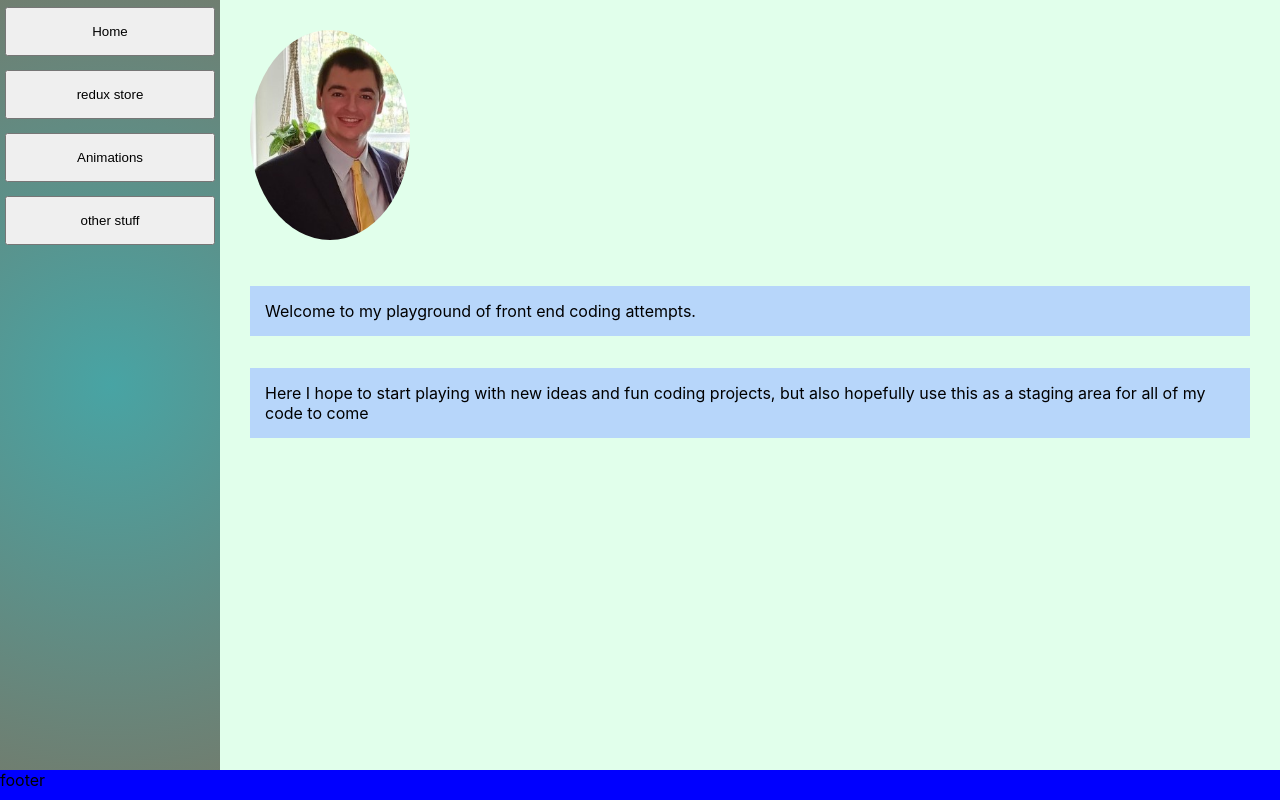
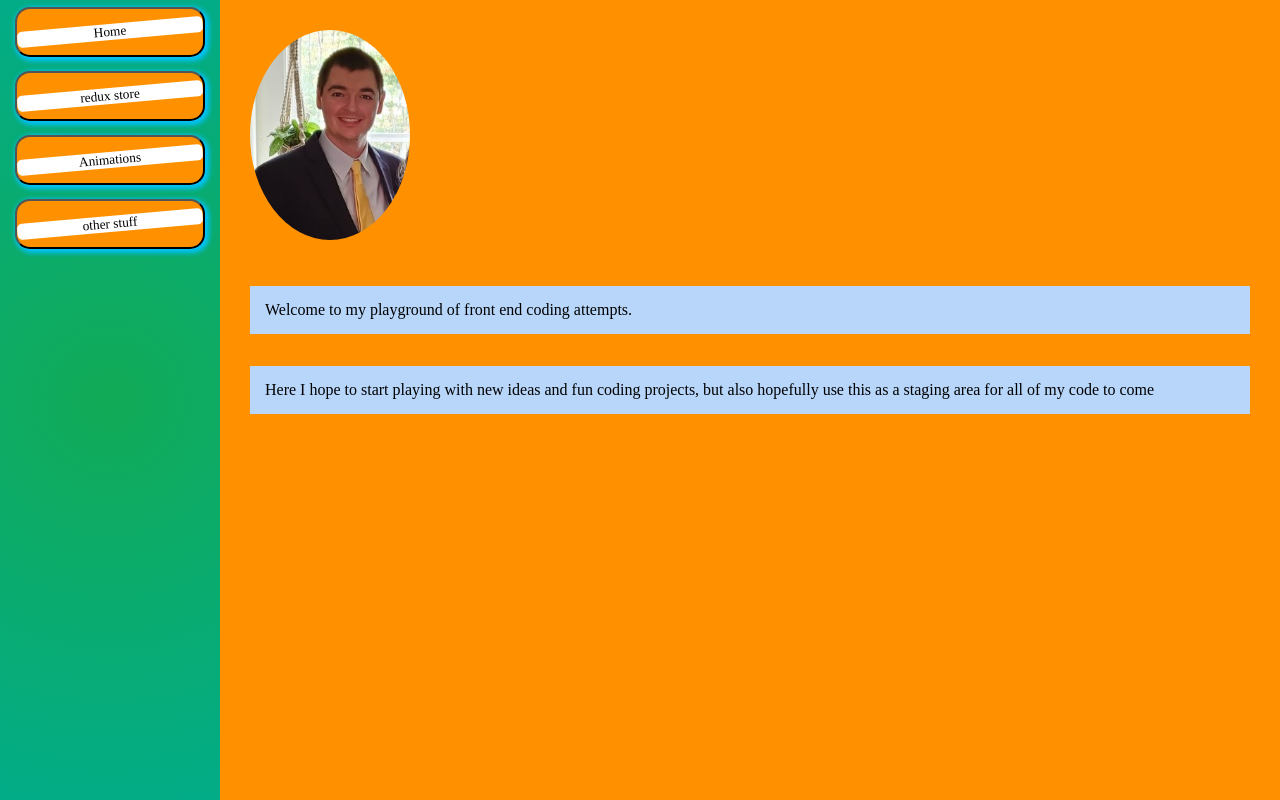
Before and after one commit to dancrump1/project1-2021, a React (Create React App) app: page / in a window 1280 px wide. Built offline with nearby package versions, Linux system fonts and the light colour scheme.

Commit message:
Add font family, global main background color, remove footer

```diff
--- a/src/AnimationsDemonstration.js
+++ b/src/AnimationsDemonstration.js
@@ -9,7 +9,7 @@ const AnimationsDemonstration = () => {
         <motion.div
           style={{
             width: "50px",
-            height: "60px",
+            height: "70px",
             backgroundColor: "lightgrey",
             border: "15px solid teal",
             overflow: "hidden",
--- a/src/App.css
+++ b/src/App.css
@@ -2,21 +2,26 @@
   --side-nav-width: 220px;
 }
 
-/* Mobile */
+* {
+ font-family: Bradley Hand, cursive;
+}
+
+ /* Mobile */
 
 .app {
   display: flex;
   flex-wrap: wrap;
-  height: 100vh;
-  width: 100vw;
+  height: 100%;
+  width: 100%;
+  overflow: hidden;
   box-sizing: border-box;
-  background-color: #c38d9e;
 }
+
 
 .sideNav {
   flex-basis: var(--side-nav-width);
-  height: calc(100% - 30px);
-  background: radial-gradient(circle, rgba(255, 255, 255, 0.281), #e27c607e);
+  height: 100%;
+  background: radial-gradient(circle, rgb(17, 170, 86), #02ac87);
 }
 
 .sideNavContainer {
@@ -27,22 +32,24 @@
 }
 
 .navButton {
-  margin: 7px 5px;
+  margin: 7px 15px;
   padding: 15px 0;
+  border-radius: 15px;
+  background: #ff9100;
+  box-shadow: 2px 2px 5px 2px #00c3ff;
+}
+
+.navButtonText {
+  transform: rotate(-5deg);
+  background-color: white;
+  border-radius: 5px;
 }
 
 .body {
   flex-basis: calc(100% - var(--side-nav-width));
-  height: calc(100% - 30px);
+  height: 100%;
   width: 100%;
-  background-color: #41b3a3;
-}
-
-.footer {
-  flex-basis: 100%;
-  background-color: blue;
-  height: 30px;
-  width: 100%;
+  background-color: #ff9100;
 }
 
 /* Table */
@@ -52,7 +59,6 @@
     height: 100vh;
     width: 100vw;
     box-sizing: border-box;
-    background-color: teal;
   }
 }
 
@@ -64,6 +70,26 @@
     height: 100vh;
     width: 100vw;
     box-sizing: border-box;
-    background-color: green;
   }
 }
+
+/* Table */
+@media only screen and (min-width: 800px) {
+  .app {
+    display: flex;
+    height: 100vh;
+    width: 100vw;
+    box-sizing: border-box;
+  }
+}
+
+/* Desktop */
+@media only screen and (min-width: 1400px) {
+  .app {
+    display: flex;
+    flex-wrap: wrap;
+    height: 100vh;
+    width: 100vw;
+    box-sizing: border-box;
+  }
+}
--- a/src/App.js
+++ b/src/App.js
@@ -21,7 +21,7 @@ const renderNavButtons = (setCurrentRoute) => {
       onClick={() => setCurrentRoute(route.location)}
       whileHover={{scale: .95}}
     >
-      {route.name}
+      <div className="navButtonText">{route.name}</div>
     </motion.button>
   ));
 };
@@ -55,7 +55,6 @@ function App() {
           </div>
         )}
       </section>
-      <section className="footer">footer</section>
     </div>
   );
 }
--- a/src/Home.css
+++ b/src/Home.css
@@ -3,7 +3,6 @@
   display: flex;
   flex-direction: column;
   height: 100%;
-  background-color: rgb(183, 183, 250);
 }
 
 .photoContainer {
@@ -16,11 +15,14 @@ padding: 30px;
   height: auto;
   width: 160px;
   border-radius: 50%;
+  transform: rotate(0deg) scale(1);
+  transition-duration: 1s;
 }
 
 .profilePhoto:hover {
   transform: rotate(-1deg) scale(1.1);
   box-shadow: 10px 5px 5px lightgrey;
+  transition-duration: 1s;
 }
 
 main {
@@ -33,6 +35,8 @@ main {
 .homePageText {
     padding: 15px;
     background-color: rgb(183, 214, 250);
+    transform: rotate(0deg);
+    transition-duration: 1s
 }
 
 .homePageText:hover {
@@ -47,7 +51,6 @@ main {
     display: flex;
     height: 100%;
     justify-content: center;
-    background-color: rgb(225, 255, 235);
   }
 }
 
@@ -57,6 +60,5 @@ main {
     display: flex;
     height: 100%;
     justify-content: center;
-    background-color: rgb(240, 240, 240);
   }
 }
```
